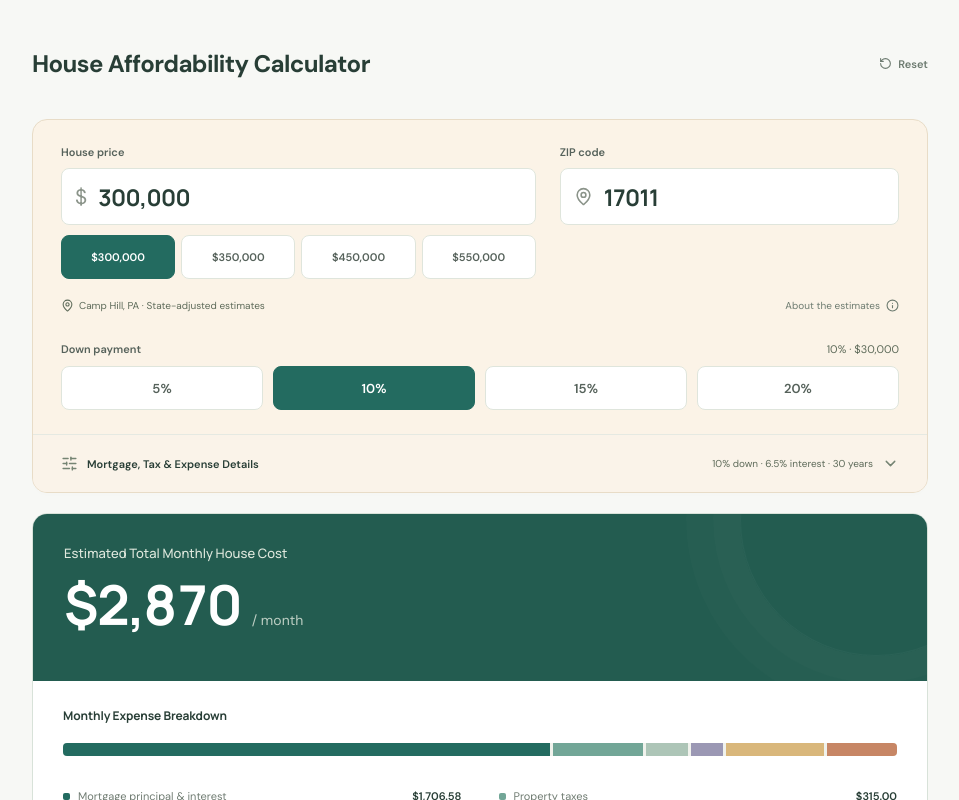
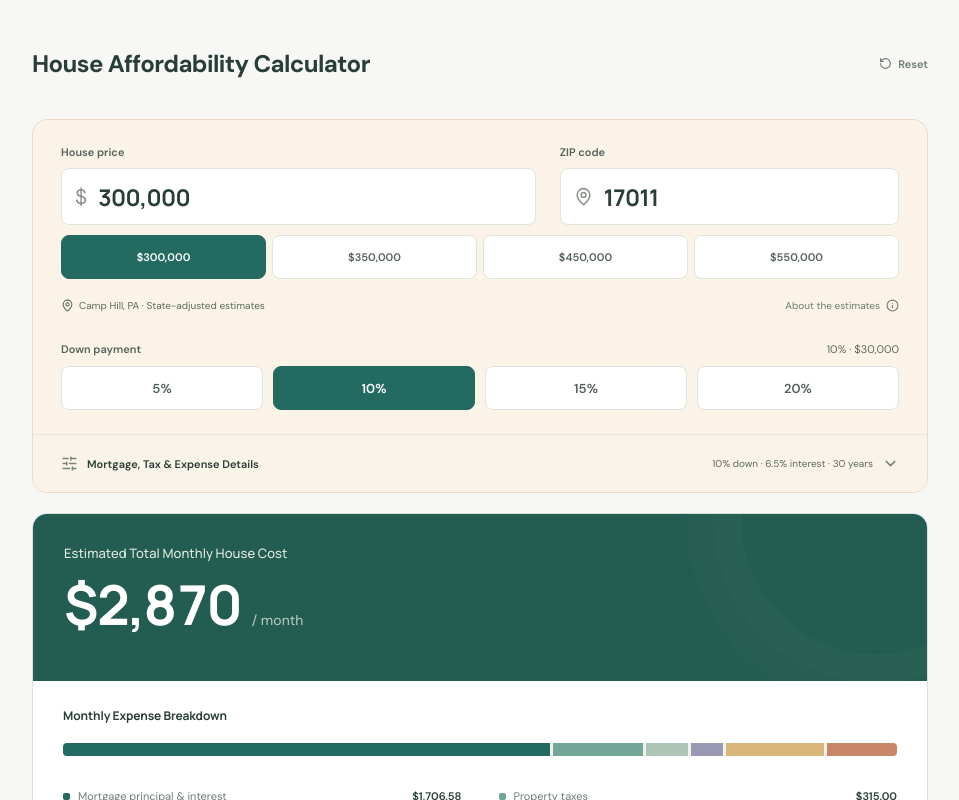
Before and after one commit to bishwashere/house-cost, a Next.js app: page / in a window 1280 px wide. Shown: the top 800 px of the page, without its empty margins (160-1119 px from the left). Built offline with nearby package versions, Linux system fonts and the light colour scheme.

Commit message:
Expand house price presets across the full input width

```diff
--- a/app/globals.css
+++ b/app/globals.css
@@ -71,4 +71,3 @@
 .house-price-field{min-width:0}
 .price-presets{margin-top:10px;gap:6px}
 .price-presets button{padding:8px 2px;font-size:11px;font-variant-numeric:tabular-nums}
-@media(max-width:520px){.price-presets{grid-template-columns:repeat(2,minmax(0,1fr))}}
--- a/app/page.tsx
+++ b/app/page.tsx
@@ -102,7 +102,8 @@ export default function Calculator() {
       <div className="calculator-heading"><h1>House Affordability Calculator</h1><button className="text-button" onClick={reset}><RotateCcw size={13}/> Reset</button></div>
 
       <section className="card house-card" aria-label="House information">
-        <div className="house-inputs"><div className="house-price-field"><NumberField id="price" label="House price" value={values.price} onChange={value => setValue("price", value)} prefix="$" large max={100000000}/><div className="down-payment-options price-presets" role="group" aria-label="House price presets">{[300000, 350000, 450000, 550000].map(amount => <button key={amount} type="button" aria-pressed={numeric.price === amount} onClick={() => setValue("price", String(amount))}>{currency(amount)}</button>)}</div></div><div className="field field-large"><label htmlFor="zip">ZIP code</label><div className="input-shell"><MapPin size={19}/><input id="zip" inputMode="numeric" autoComplete="postal-code" value={zip} maxLength={5} onChange={event => setZip(event.target.value.replace(/\D/g, ""))} aria-describedby="location-status"/></div></div></div>
+        <div className="house-inputs"><div className="house-price-field"><NumberField id="price" label="House price" value={values.price} onChange={value => setValue("price", value)} prefix="$" large max={100000000}/></div><div className="field field-large"><label htmlFor="zip">ZIP code</label><div className="input-shell"><MapPin size={19}/><input id="zip" inputMode="numeric" autoComplete="postal-code" value={zip} maxLength={5} onChange={event => setZip(event.target.value.replace(/\D/g, ""))} aria-describedby="location-status"/></div></div></div>
+        <div className="down-payment-options price-presets" role="group" aria-label="House price presets">{[300000, 350000, 450000, 550000].map(amount => <button key={amount} type="button" aria-pressed={numeric.price === amount} onClick={() => setValue("price", String(amount))}>{currency(amount)}</button>)}</div>
         <div className="location-line" id="location-status" aria-live="polite"><MapPin size={13}/><span>{location ? `${location.city}, ${location.state} · ${location.priceIndex == null ? "Default estimates" : location.area ? "Higher-cost area estimates" : "State-adjusted estimates"}` : locationStatus}</span><button className="text-button" onClick={() => setSources(!sources)} aria-expanded={sources}>About the estimates <Info size={13}/></button></div>
         {sources && <div className="source-note">
           <p>ZIP lookup: <a href="https://www.zippopotam.us/" target="_blank" rel="noreferrer">Zippopotam.us</a>. The cost factor uses <a href="https://www.bea.gov/data/prices-inflation/regional-price-parities-state-and-metro-area" target="_blank" rel="noreferrer">BEA’s 2024 state price index</a> divided by 100, plus a 10–15% planning allowance for selected expensive metro ZIP prefixes. These approximate areas are not neighborhood-level measurements.</p>
```
